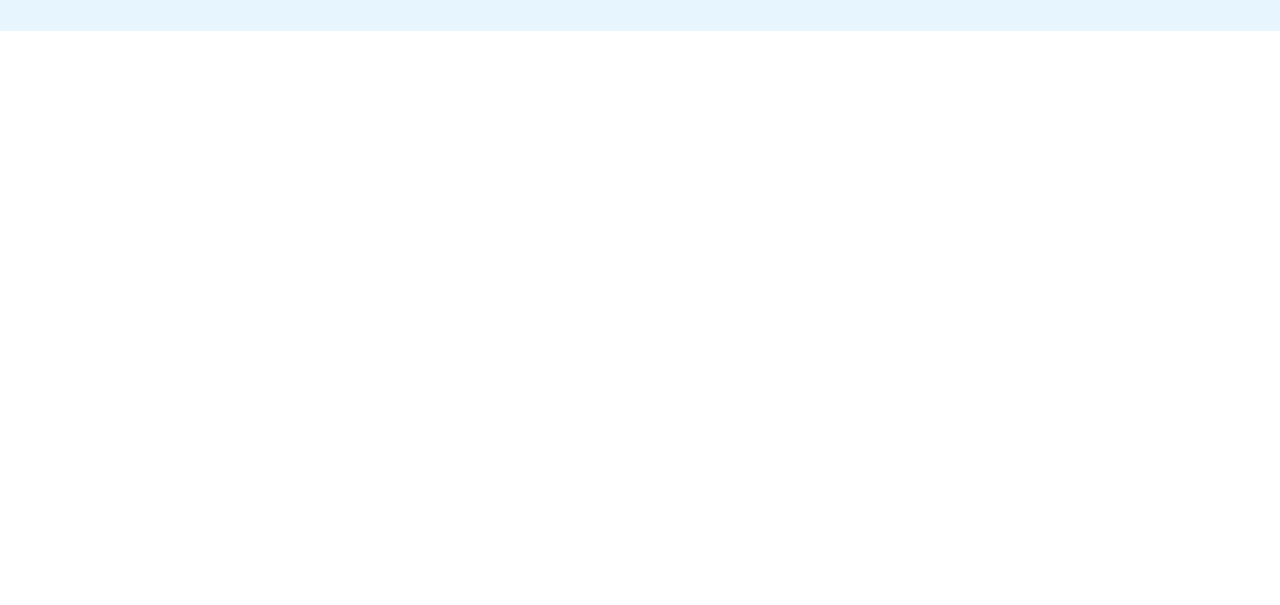
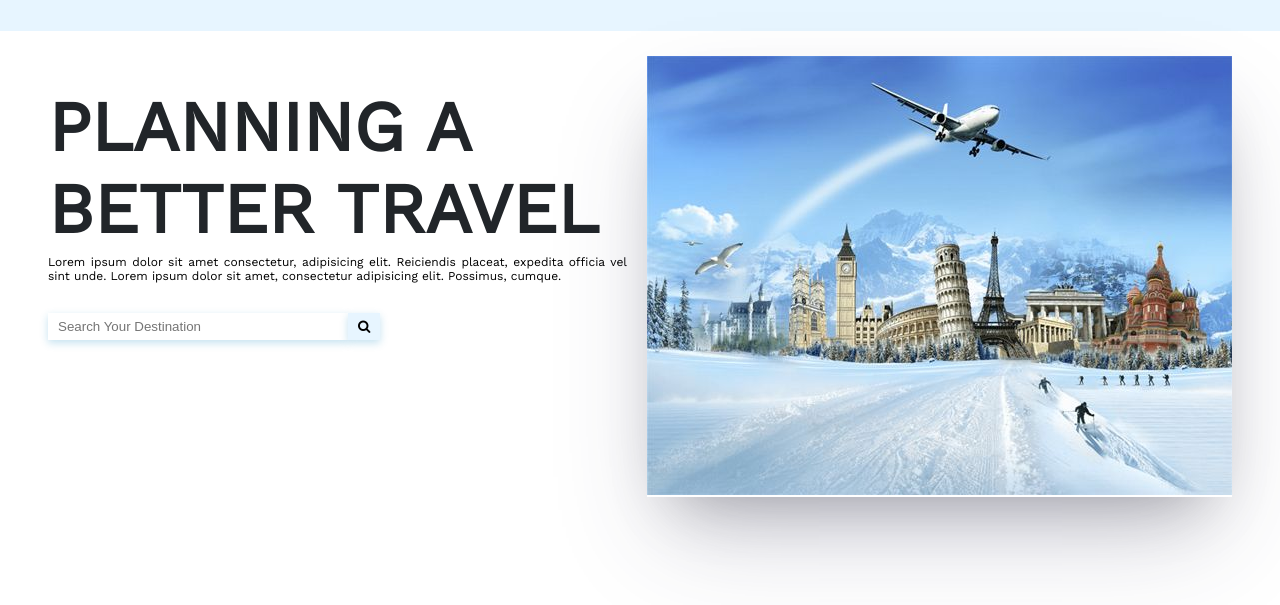
Before and after one commit to Aniket-Dilip-Panse/trip_planner_website, a plain HTML site: page index.html in a window 1280 px wide. Shown: the part 69-674 px from the top of the page. Drawn offline with nearby package versions, Linux system fonts and the light colour scheme.

Commit message:
hero section coding completed

```diff
--- a/index.html
+++ b/index.html
@@ -6,6 +6,7 @@
     <meta name="viewport" content="width=device-width, initial-scale=1.0">
     <title>Trip planner</title>
     <link rel="stylesheet" href="style.css">
+    <link rel="stylesheet" href="https://cdnjs.cloudflare.com/ajax/libs/font-awesome/4.7.0/css/font-awesome.min.css">
 </head>
 <body>
     <!-- header part -->
@@ -24,5 +25,20 @@
             </ul>
         </div>
     </header>
+    <!-- hero section -->
+     <div class="hero-container">
+        <div class="hero-container-left">
+            <div class="content1">
+                 <h1>PLANNING A BETTER TRAVEL</h1>
+                 <P>Lorem ipsum dolor sit amet consectetur, adipisicing elit. Reiciendis placeat, expedita officia vel sint unde. Lorem ipsum dolor sit amet, consectetur adipisicing elit. Possimus, cumque.</P>
+            </div>
+            <div class="content2">
+                <input type="text" placeholder="Search Your Destination"><button type="submit"><i class="fa fa-search"></i></button>
+            </div>
+        </div>
+        <div class="hero-container-right">
+            <img src="images/img1.jpg" alt="world_tour image" class="hero-img">
+        </div>
+     </div>
 </body>
 </html>
--- a/style.css
+++ b/style.css
@@ -40,3 +40,47 @@ header{
 .navbar-links:hover{
     color: dodgerblue;
 }
+.hero-container{
+   display: flex;
+   justify-content: space-between;
+   padding: 2.5rem 4.8rem;
+   gap: 0rem 2rem;
+}
+.hero-container-left{
+    width: 50%;
+    /* border: 1px solid black; */
+}
+.hero-container-right{
+    width:50%;
+    /* border: 1px solid black; */
+    box-shadow: rgba(255, 255, 255, 0.1) 0px 1px 1px 0px inset, rgba(50, 50, 93, 0.25) 0px 50px 100px -20px, rgba(0, 0, 0, 0.3) 0px 30px 60px -30px;
+}
+.content1{
+    /* border: 1px solid black; */
+    padding: 3rem 0rem;
+}
+.content1>h1{
+    font-size: 7rem;
+    font-weight: 600;
+    text-transform: uppercase;
+    margin-bottom: 0.5rem;
+    color: #212529;
+}
+.content1>p{
+    font-size: 1.2rem;
+    text-align: justify;
+}
+input[type=text]{
+    padding: 0.6rem 1rem;
+    box-shadow: 0.1rem 0.1rem 0.2rem #e7f5ff;
+    width: 30rem;
+    box-shadow: rgba(13, 134, 194, 0.24) 0px 3px 8px;
+    border: none;
+}
+button{
+    background-color: #e7f5ff;
+    padding: 0.6rem 1rem;
+    /* box-shadow: rgba(0, 0, 0, 0.24) 0px 3px 8px; */
+    box-shadow: rgba(13, 134, 194, 0.24) 0px 3px 8px;
+    border: none;
+}
```
